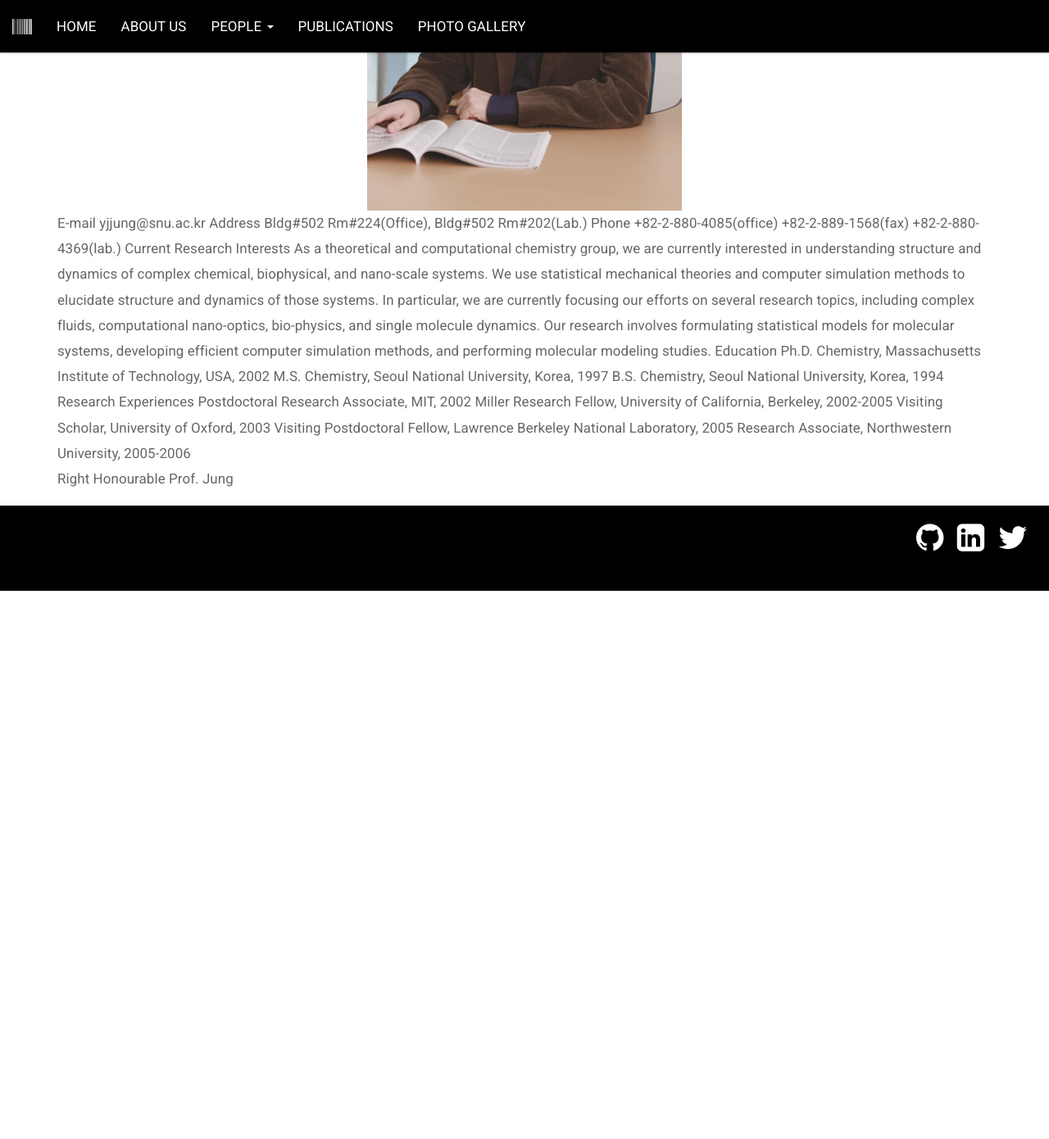
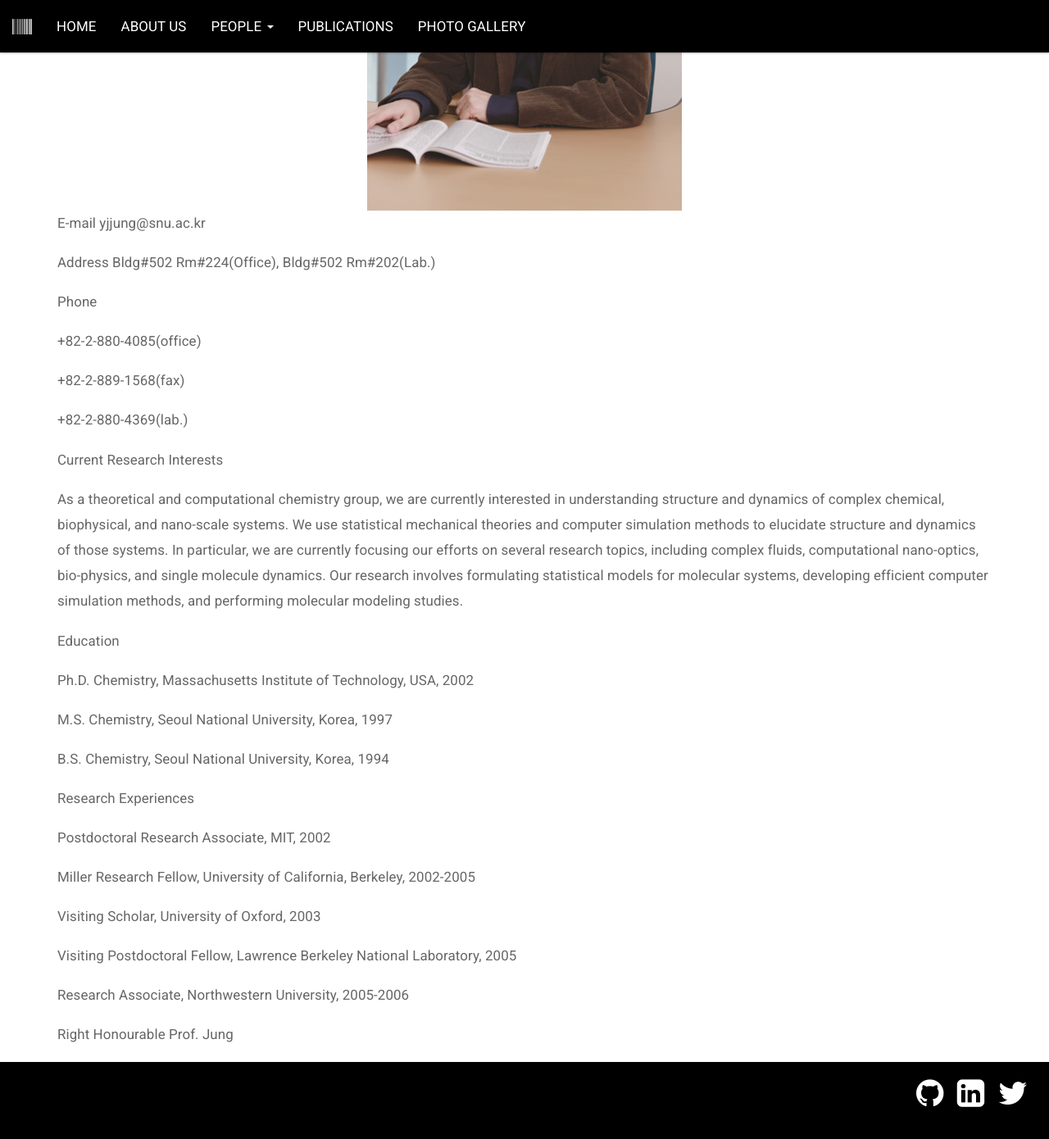
Before and after one commit to snucnbc/snucnbc.github.io, a Jekyll site: the page built from _pages/people/prof.html, in a window 1280 px wide and 1400 px high, scrolled down 798 px. Shown: the top 1390 px of the window at 82% size. Built offline with Jekyll 4.4.1, drawn with Linux system fonts in a browser that asks for light colours; before the commit the page ends 1519 px from its top, so only the background shows below that.

Commit message:
Update prof.html

```diff
--- a/_pages/people/prof.html
+++ b/_pages/people/prof.html
@@ -10,27 +10,27 @@ comments: false
 <a href="/assets/images/people/Prof_Jung.jpg">
 <img class="center-block img-responsive" src="/assets/images/people/Prof_Jung.jpg" alt="Prof. YounJoon Jung"/></a>
 
-E-mail yjjung@snu.ac.kr
-Address Bldg#502 Rm#224(Office), Bldg#502 Rm#202(Lab.)
-Phone
-+82-2-880-4085(office)
-+82-2-889-1568(fax)
-+82-2-880-4369(lab.)
+<p>E-mail yjjung@snu.ac.kr</p>
+<p>Address Bldg#502 Rm#224(Office), Bldg#502 Rm#202(Lab.)</p>
+<p>Phone</p>
+<p>+82-2-880-4085(office)</p>
+<p>+82-2-889-1568(fax)</p>
+<p>+82-2-880-4369(lab.)</p>
 
-Current Research Interests
-As a theoretical and computational chemistry group, we are currently interested in understanding structure and dynamics of complex chemical, biophysical, and nano-scale systems. We use statistical mechanical theories and computer simulation methods to elucidate structure and dynamics of those systems. In particular, we are currently focusing our efforts on several research topics, including complex fluids, computational nano-optics, bio-physics, and single molecule dynamics. Our research involves formulating statistical models for molecular systems, developing efficient computer simulation methods, and performing molecular modeling studies.
+<p>Current Research Interests </p>
+<p>As a theoretical and computational chemistry group, we are currently interested in understanding structure and dynamics of complex chemical, biophysical, and nano-scale systems. We use statistical mechanical theories and computer simulation methods to elucidate structure and dynamics of those systems. In particular, we are currently focusing our efforts on several research topics, including complex fluids, computational nano-optics, bio-physics, and single molecule dynamics. Our research involves formulating statistical models for molecular systems, developing efficient computer simulation methods, and performing molecular modeling studies. </p>
 
-Education
+<p>Education</p>
 
-Ph.D. Chemistry, Massachusetts Institute of Technology, USA, 2002
-M.S. Chemistry, Seoul National University, Korea, 1997
-B.S. Chemistry, Seoul National University, Korea, 1994
+<p>Ph.D. Chemistry, Massachusetts Institute of Technology, USA, 2002</p>
+<p>M.S. Chemistry, Seoul National University, Korea, 1997</p>
+<p>B.S. Chemistry, Seoul National University, Korea, 1994</p>
 
-Research Experiences
+<p>Research Experiences </p>
 
-Postdoctoral Research Associate, MIT, 2002
-Miller Research Fellow, University of California, Berkeley, 2002-2005
-Visiting Scholar, University of Oxford, 2003
-Visiting Postdoctoral Fellow, Lawrence Berkeley National Laboratory, 2005
-Research Associate, Northwestern University, 2005-2006
+<p>Postdoctoral Research Associate, MIT, 2002</p>
+<p>Miller Research Fellow, University of California, Berkeley, 2002-2005</p>
+<p>Visiting Scholar, University of Oxford, 2003</p>
+<p>Visiting Postdoctoral Fellow, Lawrence Berkeley National Laboratory, 2005</p>
+<p>Research Associate, Northwestern University, 2005-2006   </p>
 <p>Right Honourable Prof. Jung</p>
```
